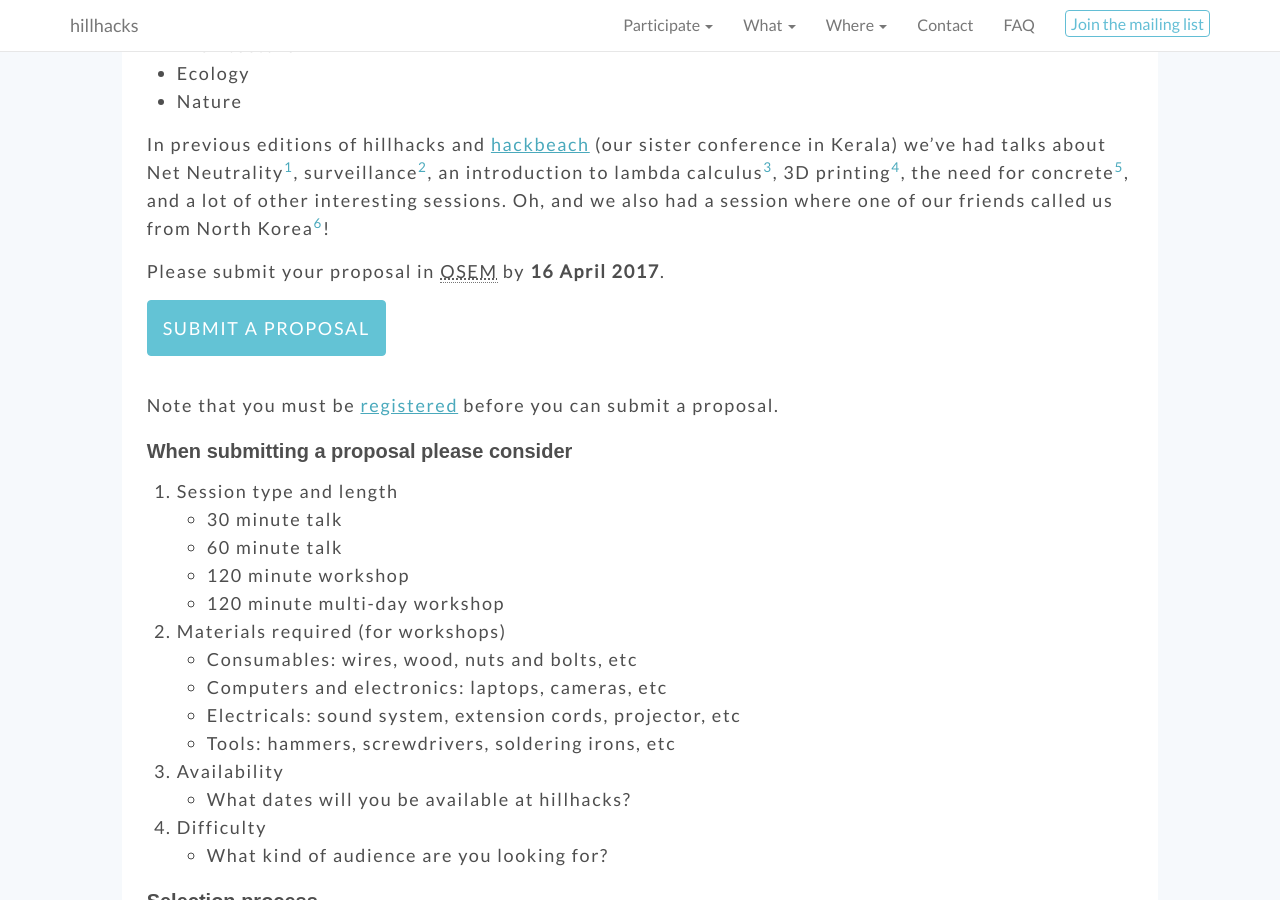
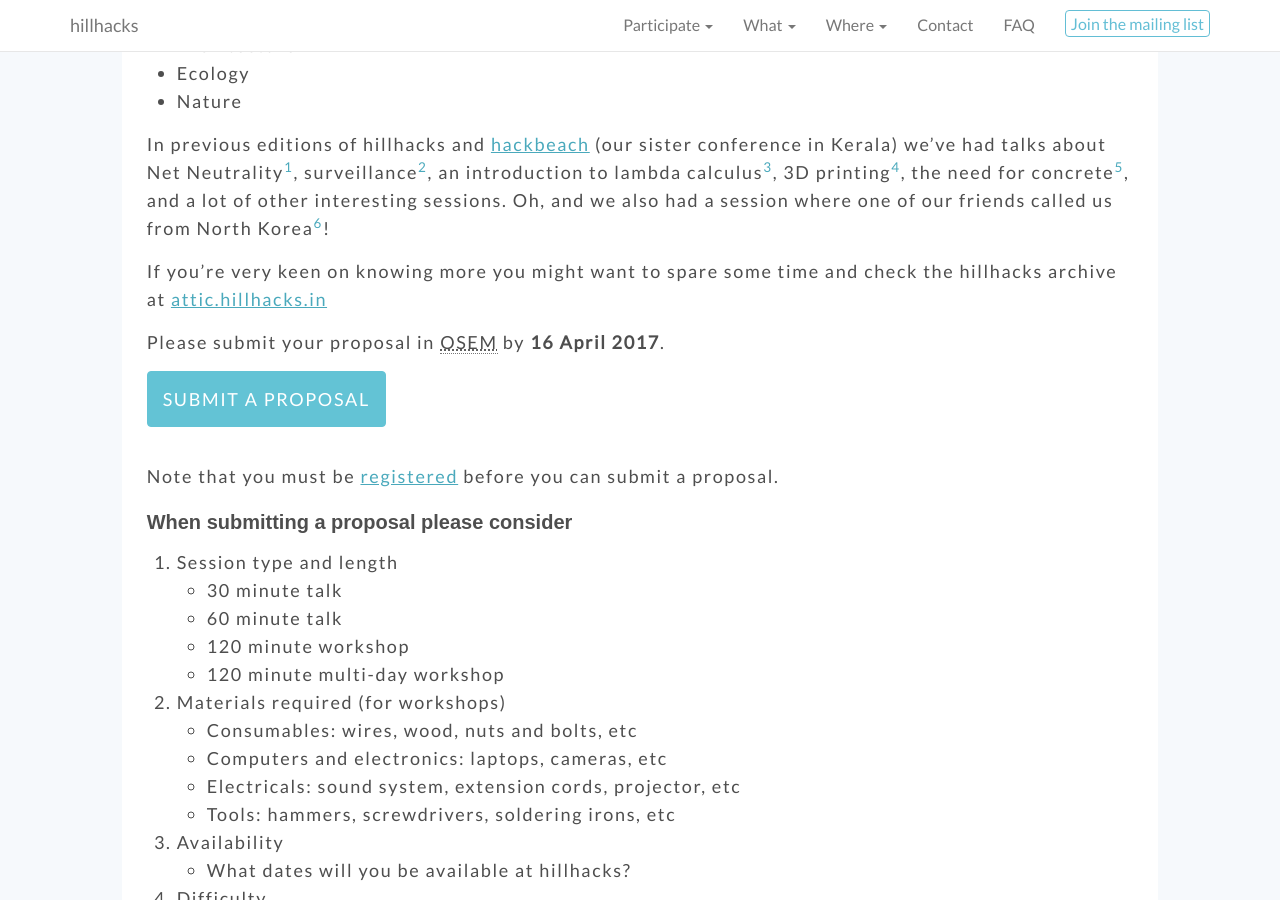
Before and after one commit to hillhacks/website, a Jekyll site: the page built from cfp.md, in a window 1280 px wide and 900 px high, scrolled down 972 px. Built offline with Jekyll 4.4.1, drawn with Linux system fonts in a browser that asks for light colours; nearby versions of some CDN libraries; some web fonts are replaced; comment, search, counter and statistics services are not loaded; some of the changed lines change nothing that is shown.

Commit message:
The attic is now live! :boom:

```diff
--- a/cfp.md
+++ b/cfp.md
@@ -47,9 +47,8 @@ surveillance[^2], an introduction to lambda calculus[^3], 3D printing[^4], the
 need for concrete[^5], and a lot of other interesting sessions.  Oh, and we also
 had a session where one of our friends called us from North Korea[^6]!
 
-<!-- XXX: needs to exist before we link to it!
 If you're very keen on knowing more you might want to spare some time and check
-the hillhacks archive at attic.hillhacks.in. -->
+the hillhacks archive at [attic.hillhacks.in][attic]
 
 Please submit your proposal in OSEM by **{{ page.deadline }}**.
 
@@ -230,5 +229,5 @@ Got questions?  Email away!
 
 [ml]: {% link mailinglist.md %}
 [e]: mailto:mail@hillhacks.in
-
+[attic]: https://attic.hillhacks.in "Archived version of the old hillhacks wiki"
 *[OSEM]: Open Source Event Manager
```
